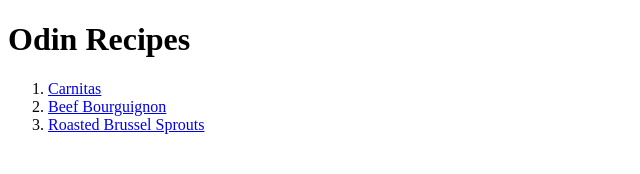
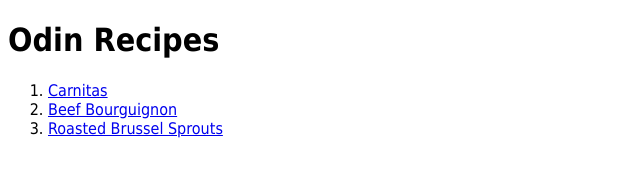
Before and after one commit to acpasnello/odin-recipes, a plain HTML site: page index.html in a window 1280 px wide. Shown: the whole page, without its empty margins (0-640 px from the left). Drawn offline with Linux system fonts and the light colour scheme.

Commit message:
Add css file, add font family

```diff
--- a/index.html
+++ b/index.html
@@ -4,6 +4,7 @@
     <meta charset="UTF-8">
     <meta http-equiv="X-UA-Compatible" content="IE=edge">
     <meta name="viewport" content="width=device-width, initial-scale=1.0">
+    <link rel="stylesheet" href="styles.css">
     <title>Document</title>
 </head>
 <body>
--- /dev/null
+++ b/styles.css
@@ -0,0 +1,3 @@
+html {
+    font-family: Tahoma, sans-serif;
+}
```
